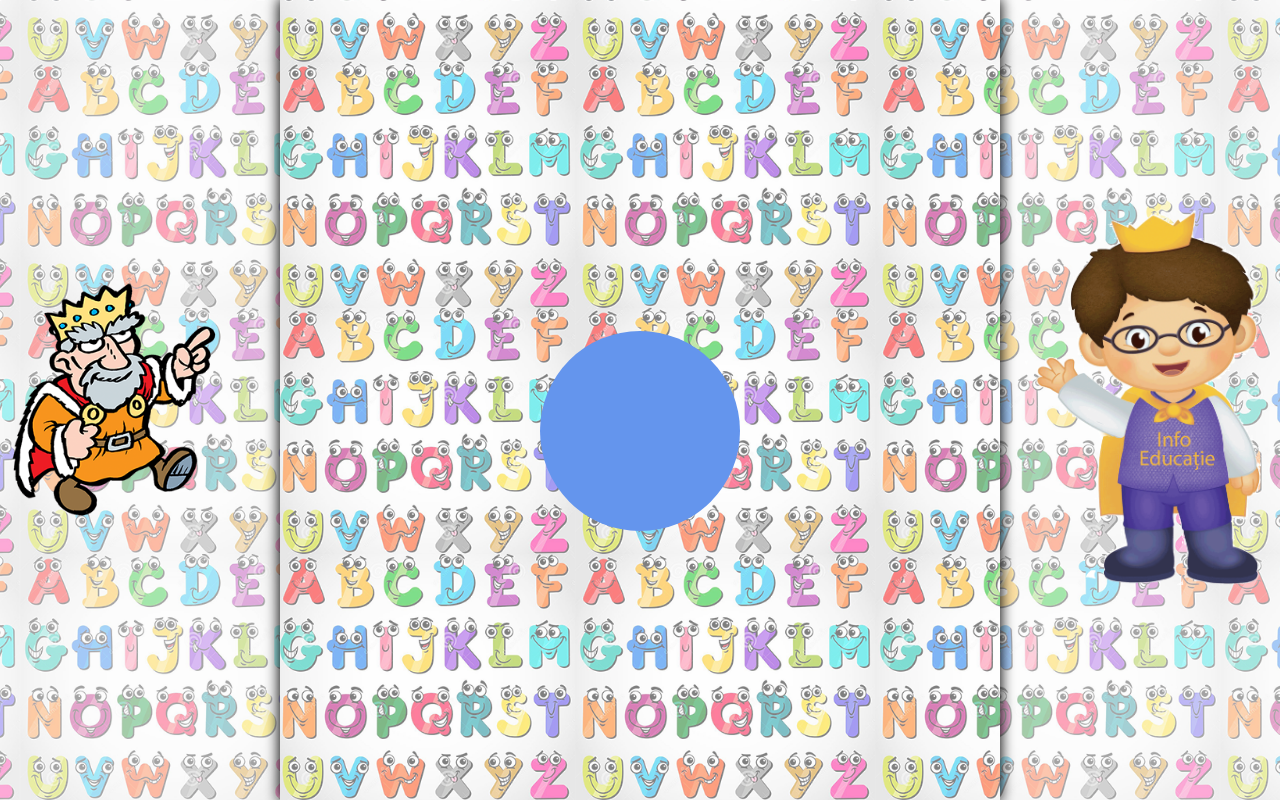
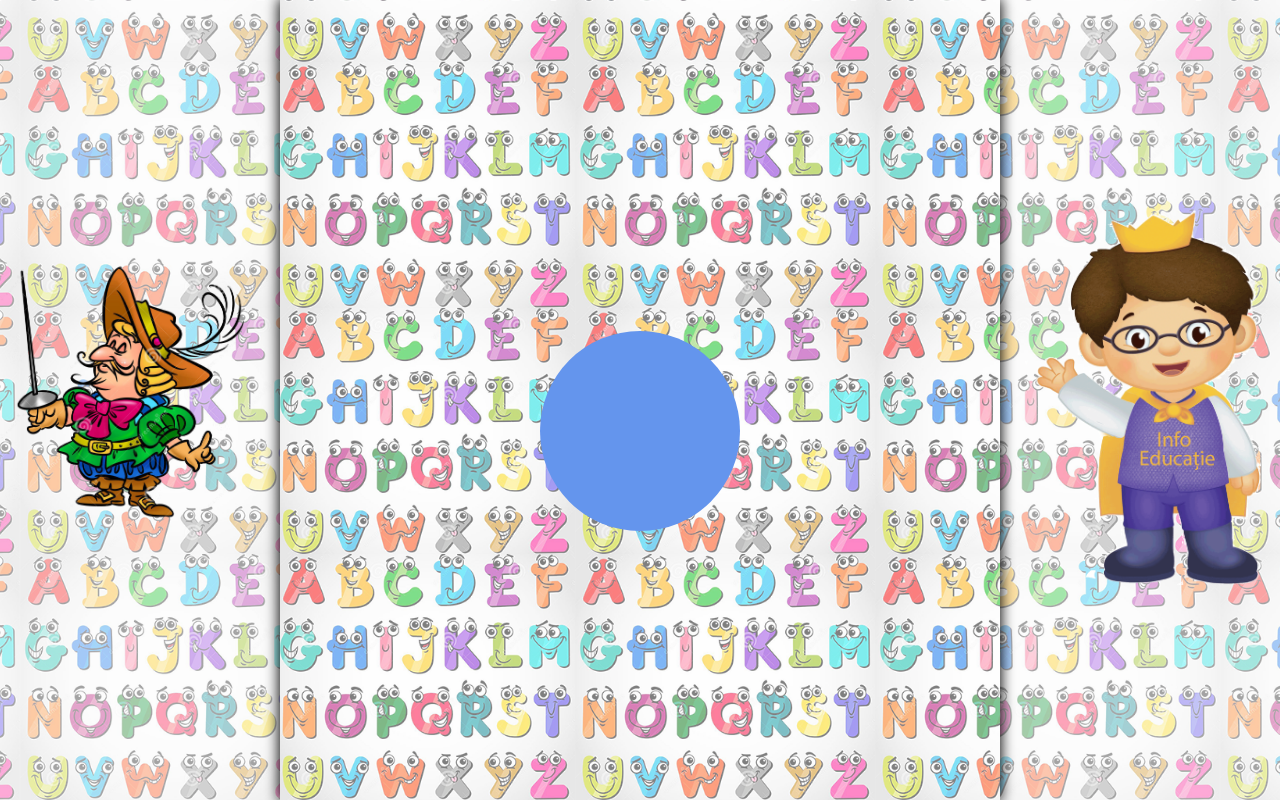
Before and after one commit to vicisok113/sa-scriem-corect, a PHP site: page /sa-scriem-corect/pag/lectia2.php in a window 1280 px wide. Run offline with PHP 8.4, Linux system fonts and the light colour scheme; data that the repository does not hold is empty.

Commit message:
Reparații

```diff
--- a/pag/lectia2.php
+++ b/pag/lectia2.php
@@ -8,7 +8,7 @@
 	<div class="container">
 		<div class="part part1">
 			<div>
-				<img src="src/img/rege.png" alt="" />
+				<img src="src/img/marchiz.png" alt="" />
 			</div>
 		</div>
 		<div class="part part2">
--- a/src/css/style.css
+++ b/src/css/style.css
@@ -272,6 +272,7 @@ body.lectie .part1 {
 
 body.lectie .part1 img{
     width: 100%;
+    min-width: 310px;
     max-width: 450px;
     height: auto;
     margin-left: -50px;
```
